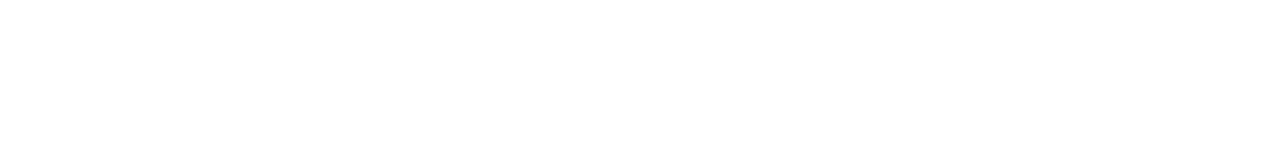
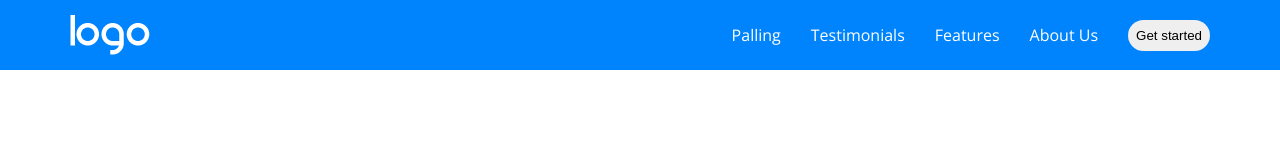
Before and after one commit to DamianoSpampinato/htmlcss-responsive-layout, a plain HTML site: page index.html in a window 1280 px wide. Drawn offline with nearby package versions, Linux system fonts and the light colour scheme.

Commit message:
feat: add header desktop

```diff
--- a/index.html
+++ b/index.html
@@ -10,7 +10,18 @@
     <title>Responsive Layout</title>
 </head>
 <body>
-    <header></header>
+    <header>
+        <div class="container flex space-bw align-i-cent">
+            <img src="img/logo.png" alt="">
+            <ul class="flex">
+                <li class="flex align-i-cent">Palling</li>
+                <li class="flex align-i-cent">Testimonials</li>
+                <li class="flex align-i-cent">Features</li>
+                <li class="flex align-i-cent">About Us</li>
+                <li class="flex align-i-cent"><button class="btn-small">Get started</button></li>
+            </ul>
+        </div>
+    </header>
     <main></main>
     <footer></footer>
 </body>
--- a/style.css
+++ b/style.css
@@ -7,6 +7,10 @@
     box-sizing: border-box;
 }
 
+ul{
+    list-style: none;
+}
+
 /* ---------
   TYPOGRAPHY
 ---------- */
@@ -14,3 +18,67 @@
 body{
     font-family: "Open Sans", sans-serif;
 }
+
+header{
+    padding: 15px 0;
+    color: #fff;
+}
+
+/* ---------
+  HEADER
+---------- */
+
+header img{
+    max-height: 80px;
+}
+
+header ul{
+    gap:30px;
+}
+
+/* ---------
+  CONTAINERS
+---------- */
+.container{
+    max-width: 1140px;
+    margin: 0 auto;
+}
+
+/* ---------
+  UTILITY
+---------- */
+.flex{
+    display: flex;
+}
+
+.space-bw{
+    justify-content: space-between;
+}
+
+.gap{
+    gap: 5px;
+}
+
+.align-i-cent{
+    align-items: center;
+}
+
+button{
+    border-radius: 25px;
+}
+
+.btn-small{
+    padding: 8px;
+    border: none;
+}
+
+.btn-white{
+    background-color: #fff;
+}
+
+/* ---------
+  BACKGROUNDS
+---------- */
+header{
+    background-color: #0084fd;
+}
```
Also changed, not shown: img/logo.png (added).
